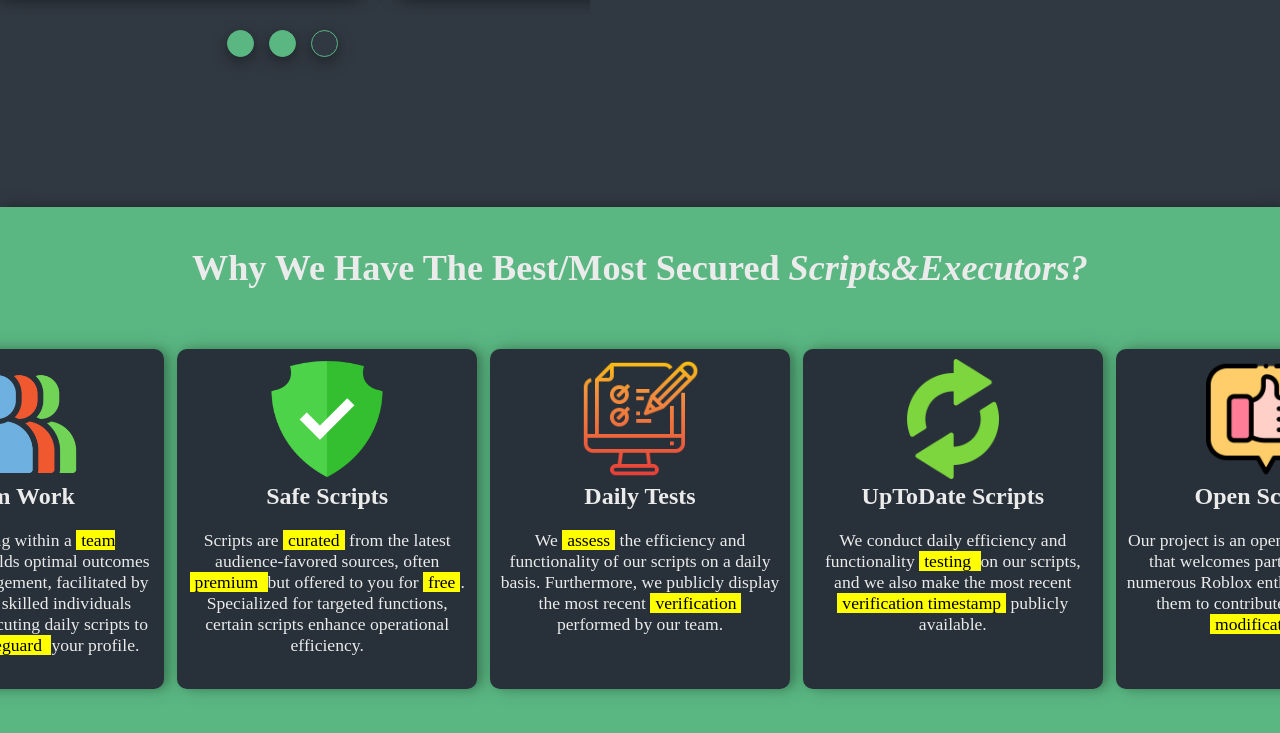
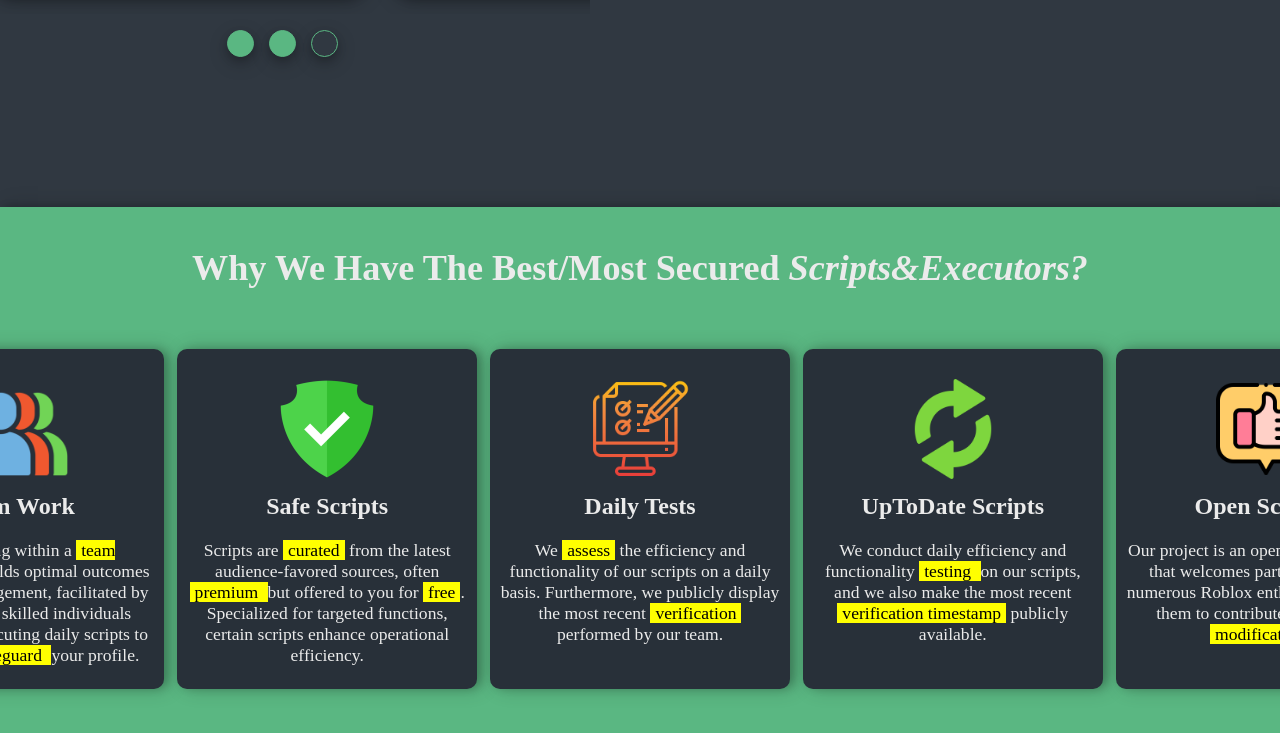
Before and after one commit to VoiledCollaboartion/VoiledCollaboration.com, a plain HTML site: page index.html in a window 1280 px wide. Shown: the part 1153-1886 px from the top of the page. Drawn offline with Linux system fonts and the light colour scheme.

Commit message:
Fixed the Image Size

```diff
--- a/index.html
+++ b/index.html
@@ -90,7 +90,7 @@
 
     <div class="AboutusBox">
       <div class="AbCard">
-        <img src="Photos/AboutUs/Team.png" style="width: 130px;" class="AbImg" alt="Team">
+        <img src="Photos/AboutUs/Team.png" style="width: 110px;" class="AbImg" alt="Team">
         <h2 class="AbH2" style="margin-top: -10px;"> Team Work</h2>
         <p class="AbP"> Collaborating within a <mark style="padding-left: 5px;padding-right: 5px;">team environment</mark>  yields optimal outcomes in Product  management, facilitated by a collective of skilled individuals proficient in executing daily scripts to <mark style="padding-left: 5px;padding-right: 5px;"> fortify and safeguard </mark> your profile.</p>
       </div>
--- a/styles.css
+++ b/styles.css
@@ -387,10 +387,12 @@ a:hover{
     }
 
     .AbImg{
-        width: 120px;
+        width: 100px;
         height: auto;
-        margin-left: calc(50% - 60px);
-        margin-top: 10px;
+        margin-left: calc(50% - 50px);
+        margin-top: 30px;
+        margin-bottom: 10px;
+
     }
     .AbH2{
         color: var(--txtColor);
```
